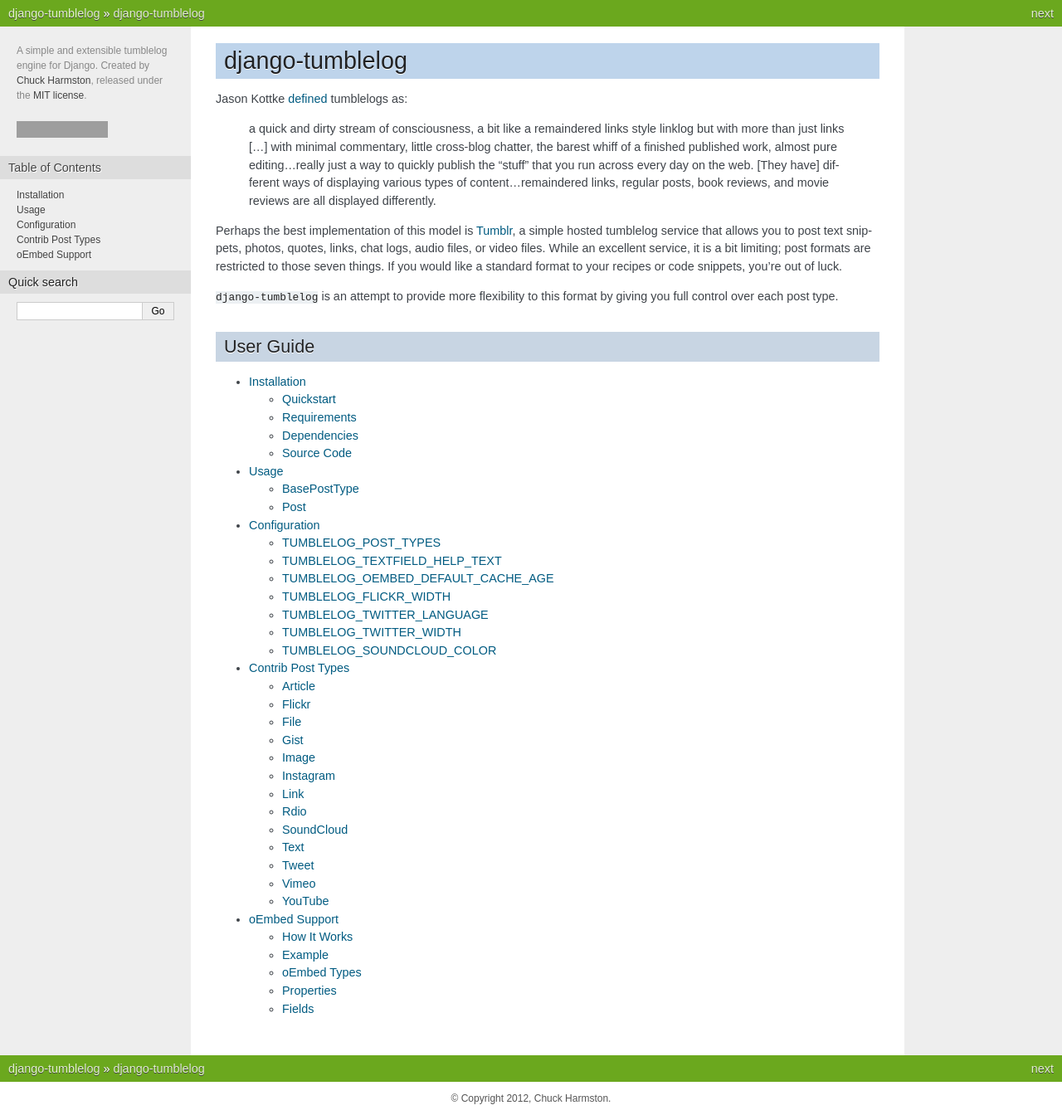
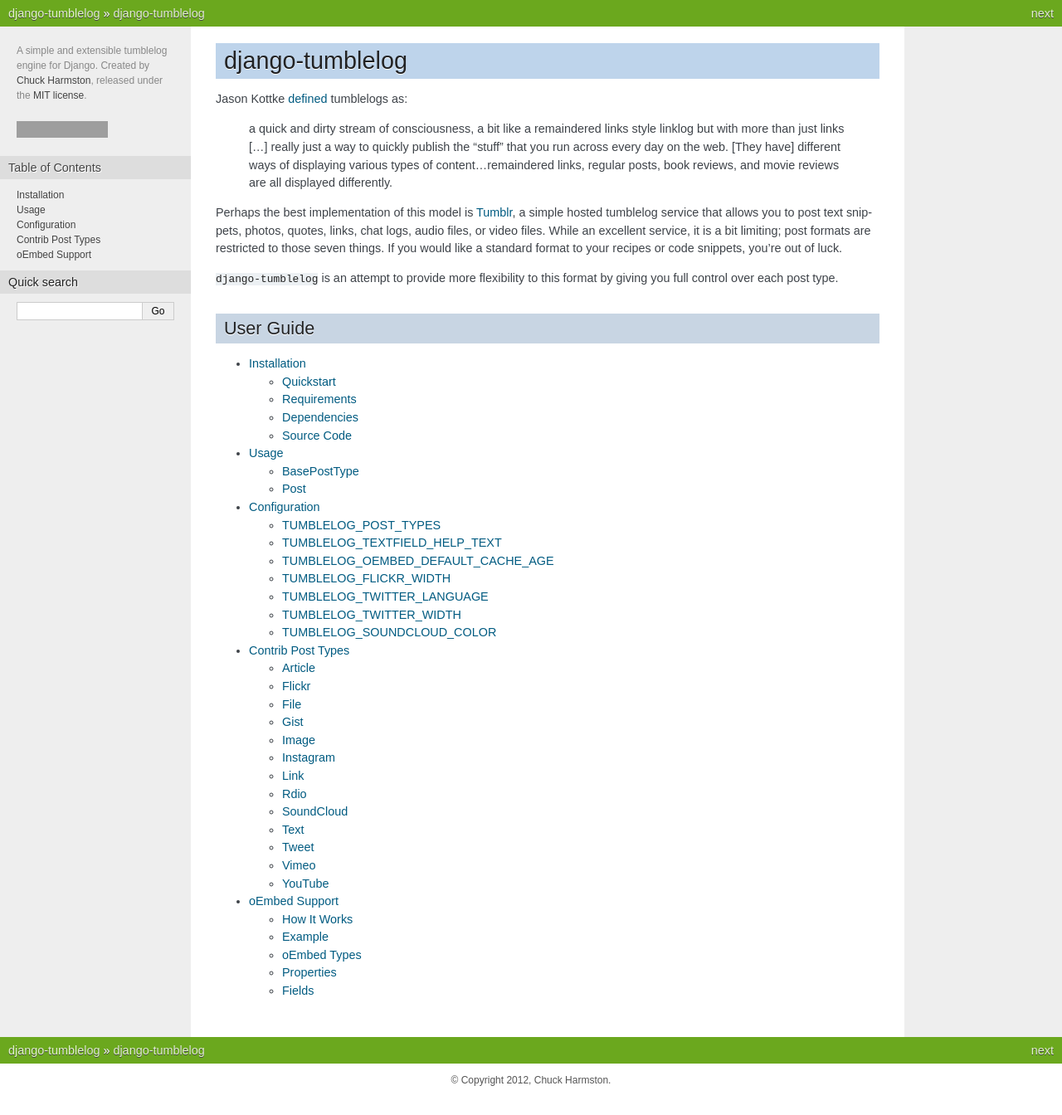
Before and after one commit to dedaluz/django-tumblelog, a Sphinx documentation site: the page built from docs/index.rst, in a window 1280 px wide. Shown: the whole page at 83% size. Built offline with Sphinx 7.4.7, drawn with Linux system fonts in a browser that asks for light colours; after the commit the page ends 1322 px from its top, so only the background shows below that; grey boxes are pictures that could not be loaded.

Commit message:
Simplifies Kottke quote in docs index

```diff
--- a/docs/index.rst
+++ b/docs/index.rst
@@ -3,7 +3,7 @@
 
 Jason Kottke `defined <http://www.kottke.org/05/10/tumblelogs/>`_ tumblelogs as:
 
-    a quick and dirty stream of consciousness, a bit like a remaindered links style linklog but with more than just links [...] with minimal commentary, little cross-blog chatter, the barest whiff of a finished published work, almost pure editing...really just a way to quickly publish the "stuff" that you run across every day on the web. [They have] different ways of displaying various types of content...remaindered links, regular posts, book reviews, and movie reviews are all displayed differently.
+    a quick and dirty stream of consciousness, a bit like a remaindered links style linklog but with more than just links [...] really just a way to quickly publish the "stuff" that you run across every day on the web. [They have] different ways of displaying various types of content...remaindered links, regular posts, book reviews, and movie reviews are all displayed differently.
 
 Perhaps the best implementation of this model is `Tumblr <http://tumblr.com>`_, a simple hosted tumblelog service that allows you to post text snippets, photos, quotes, links, chat logs, audio files, or video files. While an excellent service, it is a bit limiting; post formats are restricted to those seven things. If you would like a standard format to your recipes or code snippets, you're out of luck.
 
```
